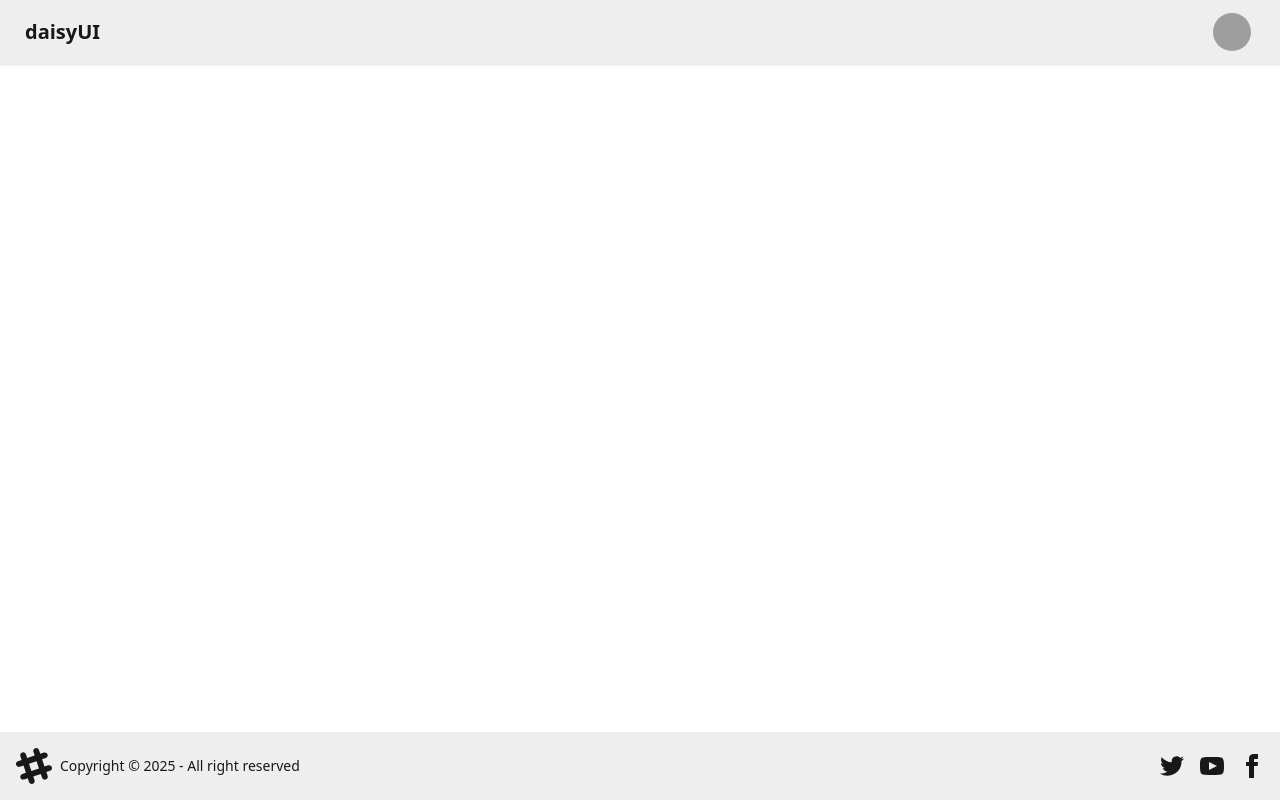
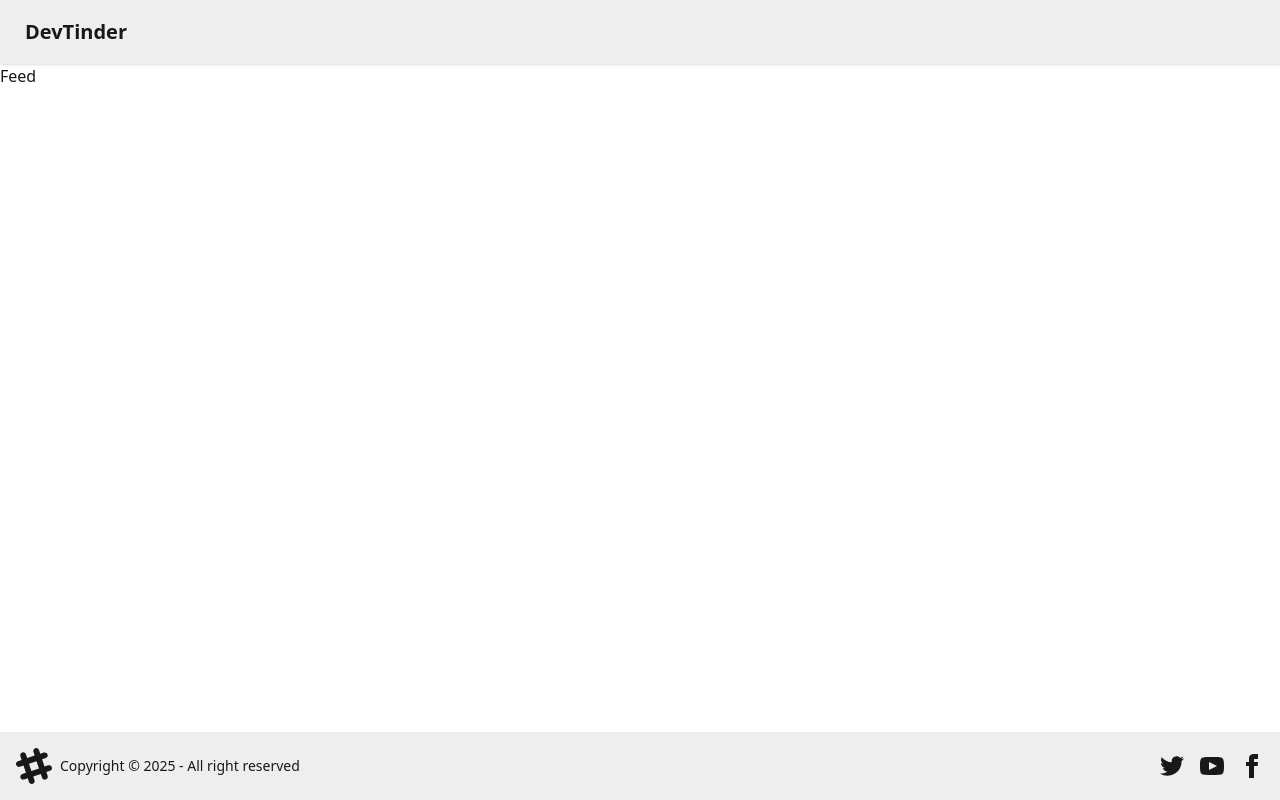
Before and after one commit to Shafaat33/dev-meetup-fe, a React (Vite) app: page / in a window 1280 px wide. Built offline with nearby package versions, Linux system fonts and the light colour scheme; grey boxes are pictures that could not be loaded.

Commit message:
added essential packages and login page

```diff
--- a/package.json
+++ b/package.json
@@ -10,10 +10,13 @@
     "preview": "vite preview"
   },
   "dependencies": {
+    "@reduxjs/toolkit": "^2.8.2",
     "@tailwindcss/vite": "^4.1.7",
+    "axios": "^1.9.0",
     "daisyui": "^5.0.37",
     "react": "^19.1.0",
     "react-dom": "^19.1.0",
+    "react-redux": "^9.2.0",
     "react-router-dom": "^7.6.0",
     "tailwindcss": "^4.1.7"
   },
--- a/src/App.jsx
+++ b/src/App.jsx
@@ -1,19 +1,25 @@
 import React from 'react'
 import { BrowserRouter, Routes, Route } from "react-router-dom";
-import Body from "./Body";
-import Login from "./Login";
+import { Provider } from "react-redux";
+import Body from "./components/Body";
+import Login from "./components/Login";
+import appStore from "./utils/appStore";
+import Feed from "./components/Feed";
 
 function App() {
 
   return (
     <>
+      <Provider store={appStore}>
         <BrowserRouter basename='/'>
           <Routes>
             <Route path='/' element={<Body />}>
+              <Route path='/' element={<Feed />} />
               <Route path='/login' element={<Login />} />
             </Route>
           </Routes>
         </BrowserRouter>
+      </Provider>
     </>
   )
 }
--- a/src/Navbar.jsx
+++ /dev/null
@@ -1,37 +0,0 @@
-import React from "react";
-
-const Navbar = () => {
-
-  return (
-    <div className="navbar bg-base-300 shadow-sm">
-      <div className="flex-1">
-        <a className="btn btn-ghost text-xl">daisyUI</a>
-      </div>
-      <div className="flex gap-2">
-        <div className="dropdown dropdown-end mx-5">
-          <div tabIndex={0} role="button" className="btn btn-ghost btn-circle avatar">
-            <div className="w-10 rounded-full">
-              <img
-                alt="Tailwind CSS Navbar component"
-                src="https://img.daisyui.com/images/stock/photo-1534528741775-53994a69daeb.webp" />
-            </div>
-          </div>
-          <ul
-            tabIndex={0}
-            className="menu menu-sm dropdown-content bg-base-100 rounded-box z-1 mt-3 w-52 p-2 shadow">
-            <li>
-              <a className="justify-between">
-                Profile
-                <span className="badge">New</span>
-              </a>
-            </li>
-            <li><a>Settings</a></li>
-            <li><a>Logout</a></li>
-          </ul>
-        </div>
-      </div>
-    </div>
-  )
-}
-
-export default Navbar;
--- /dev/null
+++ b/src/components/Feed.jsx
@@ -0,0 +1,10 @@
+import React from "react";
+
+const Feed = () => {
+
+  return (
+    <p>Feed</p>
+  )
+};
+
+export default Feed;
--- a/src/Login.jsx
+++ b/src/components/Login.jsx
@@ -1,9 +1,15 @@
 import React, { useState } from "react";
 import axios from 'axios';
+import { useDispatch } from "react-redux";
+import { addUser } from "../utils/userSlice";
+import { useNavigate } from "react-router-dom";
+
 
 const Login = () => {
   const [emailId, setEmail] = useState("");
   const [password, setPassword] = useState("");
+  const dispatch = useDispatch();
+  const navigate = useNavigate()
 
   const handleLogin = async () => {
     try {
@@ -11,7 +17,8 @@ const Login = () => {
         emailId,
         password,
       }, { withCredentials: true });
-      console.log('res', res);
+      dispatch(addUser(res.data));
+      navigate('/');
     } catch (error) {
       console.log(error);
     }
--- /dev/null
+++ b/src/components/Navbar.jsx
@@ -0,0 +1,43 @@
+import React from "react";
+import { useSelector } from "react-redux";
+
+const Navbar = () => {
+  const user = useSelector((store) => store.user.user);
+  console.log(user);
+
+  return (
+    <div className="navbar bg-base-300 shadow-sm">
+      <div className="flex-1">
+        <a className="btn btn-ghost text-xl">DevTinder</a>
+      </div>
+      {user?.photoUrl && (
+        <div className="flex-none gap-2">
+          <div className="dropdown dropdown-end mx-5 flex">
+            <div className='form-control'>welcome {user?.firstName}</div>
+            <div tabIndex={0} role="button" className="btn btn-ghost btn-circle avatar">
+              <div className="w-10 rounded-full">
+                <img
+                  alt="user phot"
+                  src={user.photoUrl} />
+              </div>
+            </div>
+            <ul
+              tabIndex={0}
+              className="menu menu-sm dropdown-content bg-base-100 rounded-box z-1 mt-3 w-52 p-2 shadow">
+              <li>
+                <a className="justify-between">
+                  Profile
+                  <span className="badge">New</span>
+                </a>
+              </li>
+              <li><a>Settings</a></li>
+              <li><a>Logout</a></li>
+            </ul>
+          </div>
+        </div>
+      )}
+    </div>
+  )
+}
+
+export default Navbar;
--- /dev/null
+++ b/src/utils/appStore.js
@@ -0,0 +1,6 @@
+import { configureStore } from '@reduxjs/toolkit'
+import userReducer from "./userSlice";
+
+export default configureStore({
+  reducer: { user: userReducer },
+});
--- /dev/null
+++ b/src/utils/userSlice.js
@@ -0,0 +1,17 @@
+import { createSlice } from '@reduxjs/toolkit'
+
+export const userSlice = createSlice({
+  name: 'user',
+  initialState: {
+    user: {},
+  },
+  reducers: {
+    addUser: (state, action) => {
+      state.user = action.payload;
+    },
+  }
+});
+
+export const { addUser } = userSlice.actions
+
+export default userSlice.reducer;
```
Also changed, not shown: src/components/Body.jsx (renamed from src/Body.jsx), src/components/Footer.jsx (renamed from src/Footer.jsx). Lines whose indentation alone changed are shown as unchanged.
